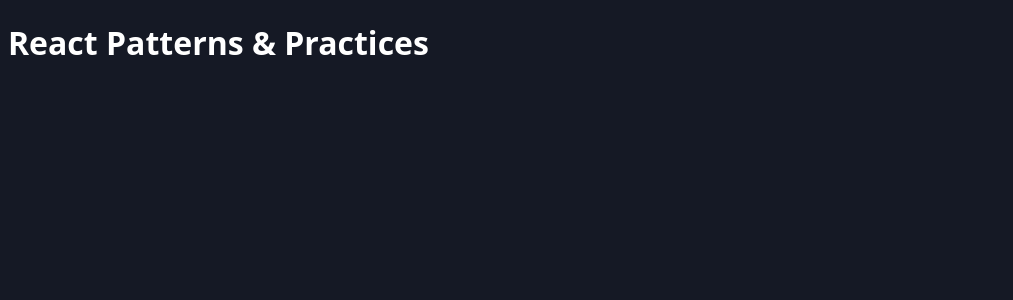
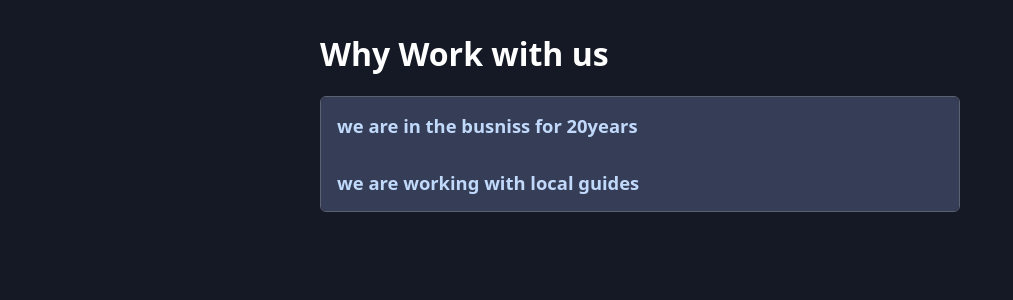
Before and after one commit to hussien22elfayoumy/React-Patterns, a React (Vite) app: page / in a window 1280 px wide. Shown: the top 300 px of the page, without its empty margins (0-1013 px from the left). Built offline with nearby package versions, Linux system fonts and the light colour scheme.

Commit message:
compound component pattern first steps

```diff
--- a/src/App.jsx
+++ b/src/App.jsx
@@ -1,5 +1,46 @@
-function App() {
-  return <h1>React Patterns & Practices</h1>;
+import Accordion from './components/Accordion/accordion';
+import AccordionItem from './components/Accordion/accordion-item';
+
+export default function App() {
+  return (
+    <main>
+      <h1>Why Work with us</h1>
+      <section>
+        <Accordion className='accordion'>
+          <AccordionItem
+            id='item1'
+            className='accordion-item'
+            title='we are in the busniss for 20years'
+          >
+            <article>
+              <p>
+                Lorem ipsum dolor sit amet consectetur adipisicing elit. Labore,
+                eligendi.
+              </p>
+              <p>
+                Lorem ipsum, dolor sit amet consectetur adipisicing elit. Odio
+                ut magnam, perferendis adipisci aspernatur quasi.
+              </p>
+            </article>
+          </AccordionItem>
+          <AccordionItem
+            id='item2'
+            className='accordion-item'
+            title='we are working with local guides'
+          >
+            <article>
+              <p>
+                Lorem ipsum dolor sit amet consectetur adipisicing elit. Labore,
+                eligendi.
+              </p>
+              <p>
+                Lorem ipsum, dolor sit amet consectetur adipisicing elit. Odio
+                ut magnam, perferendis adipisci aspernatur quasi.
+              </p>
+            </article>
+          </AccordionItem>
+        </Accordion>
+      </section>
+    </main>
+  );
 }
-
-export default App;
--- /dev/null
+++ b/src/components/Accordion/accordion-item.jsx
@@ -0,0 +1,21 @@
+import { useAccordionCtx } from './accordion';
+
+export default function AccordionItem({ id, title, children, className }) {
+  const { openItem, openItemId, closeItem } = useAccordionCtx();
+
+  const isOpen = openItemId === id;
+
+  return (
+    <li className={className}>
+      <h3
+        className='accordion-item-title'
+        onClick={() => (isOpen ? closeItem() : openItem(id))}
+      >
+        {title}
+      </h3>
+      <div className={`accordion-item-content ${isOpen ? 'open' : ''}`}>
+        {children}
+      </div>
+    </li>
+  );
+}
--- /dev/null
+++ b/src/components/Accordion/accordion.jsx
@@ -0,0 +1,39 @@
+import { createContext, useContext, useState } from 'react';
+
+const AccordionCtx = createContext({
+  openItem: () => {},
+  closeItem: () => {},
+  openItemId: null,
+});
+
+export default function Accordion({ children, className }) {
+  const [openItemId, setOpenItemId] = useState(null);
+
+  function openItem(id) {
+    setOpenItemId(id);
+  }
+
+  function closeItem() {
+    setOpenItemId(null);
+  }
+
+  const ctxValue = {
+    openItemId,
+    openItem,
+    closeItem,
+  };
+
+  return (
+    <AccordionCtx.Provider value={ctxValue}>
+      <ul className={className}>{children}</ul>
+    </AccordionCtx.Provider>
+  );
+}
+
+export function useAccordionCtx() {
+  const ctx = useContext(AccordionCtx);
+
+  if (!ctx) throw new Error('Accordion context used outside its provider');
+
+  return ctx;
+}
```
